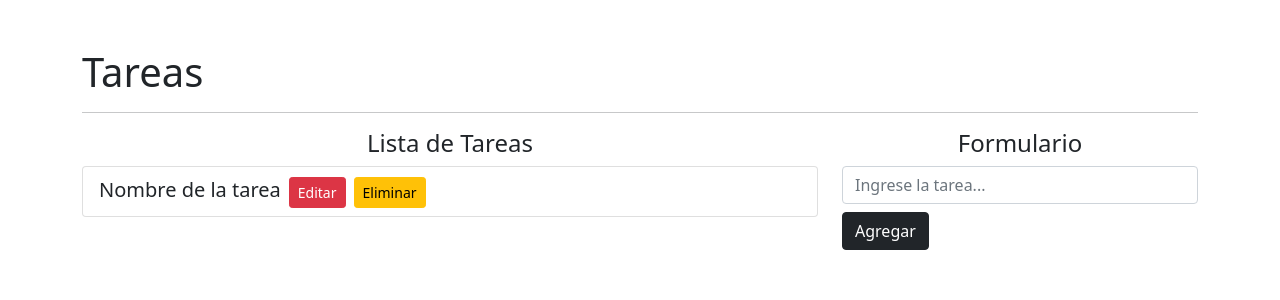
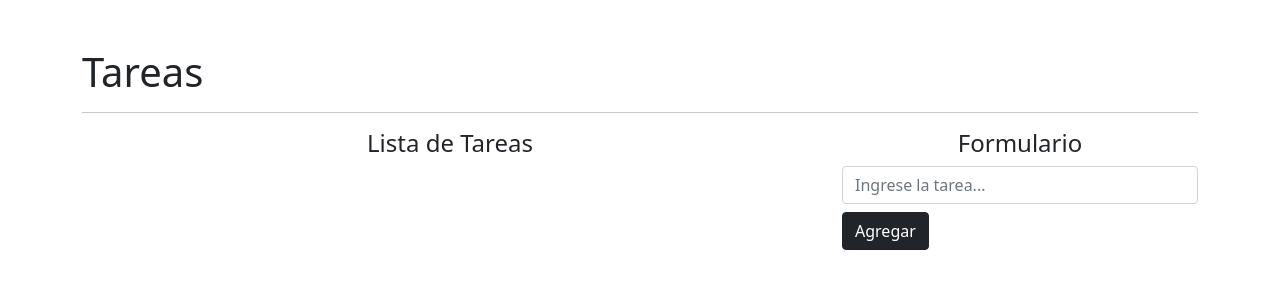
Before and after one commit to AstridChavarria234/CRUD, a React (Create React App) app: page / in a window 1280 px wide. Shown: the top 300 px of the page. Built offline with nearby package versions, Linux system fonts and the light colour scheme.

Commit message:
Add task

```diff
--- a/package.json
+++ b/package.json
@@ -6,9 +6,11 @@
     "@testing-library/jest-dom": "^5.11.4",
     "@testing-library/react": "^11.1.0",
     "@testing-library/user-event": "^12.1.10",
+    "lodash": "^4.17.21",
     "react": "^17.0.1",
     "react-dom": "^17.0.1",
     "react-scripts": "4.0.2",
+    "shortid": "^2.2.16",
     "web-vitals": "^1.0.1"
   },
   "scripts": {
--- a/src/App.js
+++ b/src/App.js
@@ -1,8 +1,26 @@
 import React,{useState} from 'react'
+import { isEmpty } from 'lodash'
+import shortid from 'shortid'
 
 
 function App() {
-  const [task, setTask] = useState(null)
+  const [task, setTask] = useState("")
+  const [tasks, setTasks] = useState([])
+
+  const addTask = (e) =>{
+    e.preventDefault()
+    if(isEmpty(task)){
+      console.log("Task Empty")
+      return
+    }
+  const newTask = {
+    id : shortid.generate(),
+    name : task
+  }
+
+  setTasks([...tasks, newTask])
+  setTask("")
+  }
   return (
     <div className="container mt-5">
       <h1>Tareas</h1>
@@ -11,22 +29,28 @@
        <div className="col-8">
          <h4 className="text-center">Lista de Tareas</h4>
          <ul className="list-group">
-           <li className="list-group-item">
-             <span className="lead">Nombre de la tarea</span>
-             <button className="btn btn-danger btn-sm float rigth mx-2">Editar</button>
-             <button className="btn btn-warning btn-sm float-rigth">Eliminar</button>
+           {
+             tasks.map((task) => (
+              <li className="list-group-item" key={task.id}>
+              <span className="lead">{task.name}</span>
+              <button className="btn btn-danger btn-sm float rigth mx-2">Editar</button>
+              <button className="btn btn-warning btn-sm float-rigth">Eliminar</button>
+              </li>
+               ))
 
-           </li>
+           }
 
          </ul>
        </div>
        <div className="col-4">
         <h4 className="text-center">Formulario</h4>
-        <form>
+        <form onSubmit={addTask}>
           <input
           type="text"
           className="form-control mb-2"
           placeholder="Ingrese la tarea..."
+          onChange={(text) => setTask(text.target.value)}
+          value={task}
            />
           <button
           className="btn btn-dark btn-block"
```
Also changed, not shown: 1 other file (tests, documents, lock files or other folders).
